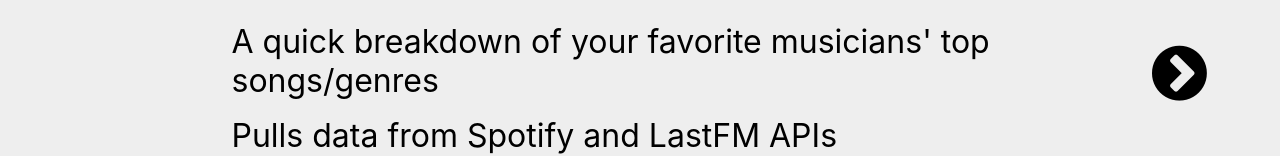
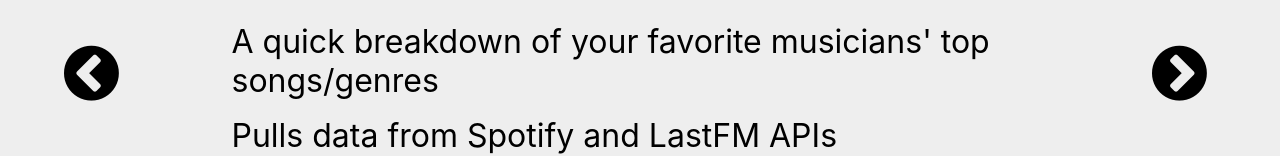
Before and after one commit to briankohnen/bkPortfolio, a React (Create React App) app: page / in a window 1280 px wide. Shown: the part 1119-1275 px from the top of the page. Built offline with nearby package versions, Linux system fonts and the light colour scheme.

Commit message:
fixing logic in portfolio section -> navigation buttons would cause react error upon reaching the boundaries of the projects array

```diff
--- a/src/components/Portfolio/index.js
+++ b/src/components/Portfolio/index.js
@@ -38,7 +38,7 @@
             content:
             <div className='projSpotlite' id='PortfolioG'>
                 <div className='projHeader'>
-                <img title='Dreamlifer' className='image' src='https://media0.giphy.com/media/qQcYHo6I14zB6N3O7H/giphy.gif' alt='DreamLifer'></img>
+                <img title='Template' className='image' src='https://media0.giphy.com/media/qQcYHo6I14zB6N3O7H/giphy.gif' alt='Portfolio Template'></img>
                     <p>Portfolio<br></br>Template</p>
                 </div>
 
@@ -111,13 +111,18 @@
     ];
 
     handleAnimStart = (oper) => {
-        this.setState({animate: this.state.animate+=oper});
+            this.setState({animate: this.state.animate+=oper});
 
-        const timer = setTimeout(() => {
-            this.setState({activeView: this.state.activeView+=oper});
-        }, 350);
-        return () => clearTimeout(timer);
-
+            const timer = setTimeout(() => {
+                if (this.state.activeView <= 0 && oper === -1) {
+                    this.setState({activeView: 3});
+                } else if (this.state.activeView >= 3 && oper === 1) {
+                    this.setState({activeView: 0});
+                } else {
+                    this.setState({activeView: this.state.activeView+=oper});
+                }
+            }, 350);
+            return () => clearTimeout(timer);
     };
 
     handleAnimEnd = () => {
@@ -129,23 +134,16 @@
 
     <section id='portfolio' className='big3 portfolioWrapper' data='Portfolio'>
 
-
-        {this.state.activeView > 0 ?
         <nav className='galnav navLeft fa fa-chevron-circle-left fa-4x' onClick={()=>this.handleAnimStart(-1)}></nav>
-        :
-        <></>
-        }
-        {this.state.activeView < 3 ?
         <nav className='galnav navRight fa fa-chevron-circle-right fa-4x' onClick={()=>this.handleAnimStart(1)}></nav>
-        :
-        <></>
-        }
 
         <div className={`portfolioViewer`}>
 
             <div className={`contentHolder ${this.state.animate === 1 ? 'slideLeft' : this.state.animate === -1 ? 'slideRight' : ''}`} onAnimationEnd={this.handleAnimEnd}>
 
-                {this.projects[this.state.activeView].content}
+                {
+                this.projects[this.state.activeView].content
+                }
 
             </div>
 
```
